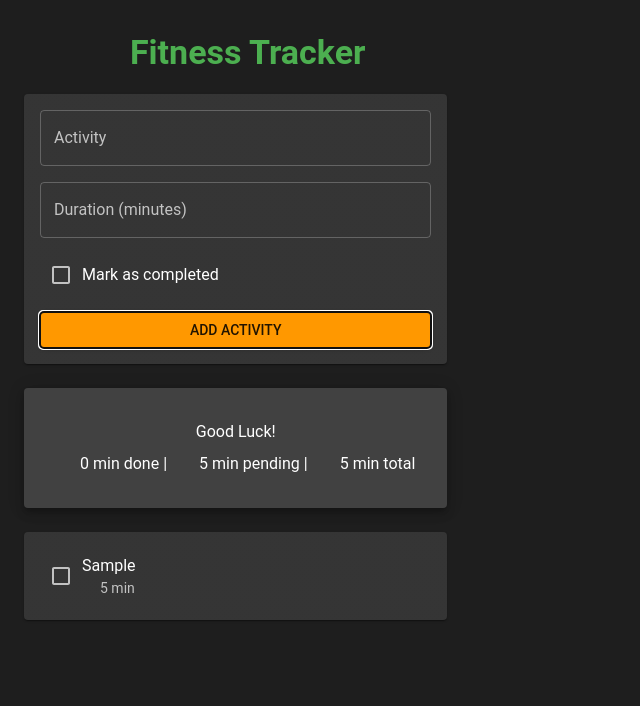
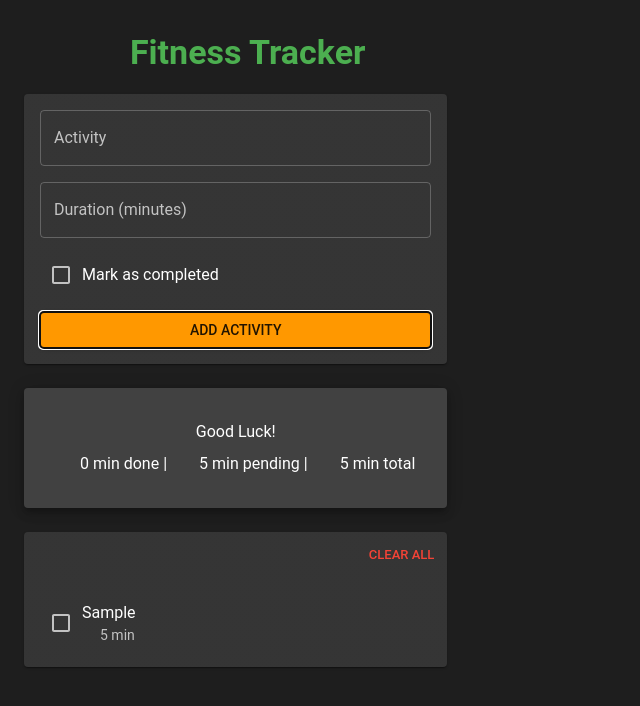
Before and after one commit to Mate-ber/fitnessapp, a React (Vite) app: page / in a window 1280 px wide. Both pictures are taken after typing "Sample", "5" into the empty fields and a click on the button "ADD ACTIVITY". Shown: the top 706 px of the page, without its empty margins (0-640 px from the left). Built offline with nearby package versions, Linux system fonts and the light colour scheme; some icons are missing.

Commit message:
Added clear all button for activities

```diff
--- a/src/App.tsx
+++ b/src/App.tsx
@@ -8,7 +8,7 @@ import TimerIcon from "@mui/icons-material/Timer"
 import PendingIcon from "@mui/icons-material/Pending"
 
 function App() {
-    const { activities, stats, addActivity, deleteActivity, toggleCompleted } = useActivities()
+    const { activities, stats, addActivity, deleteActivity, toggleCompleted, clearAll } = useActivities()
 
     return (
         <Box
@@ -45,6 +45,7 @@ function App() {
                         activities={activities}
                         onDelete={deleteActivity}
                         onToggle={toggleCompleted}
+                        onClearAll={clearAll}
                     />
                 </Box>
             </Container>
--- a/src/components/ActivityList.tsx
+++ b/src/components/ActivityList.tsx
@@ -8,17 +8,20 @@ import {
   Paper,
   Typography,
   Box,
+  Button
 } from "@mui/material";
 import DeleteIcon from "@mui/icons-material/Delete";
 import TimerIcon from "@mui/icons-material/Timer";
+
 
 interface Props {
   activities: Activity[];
   onDelete: (id: number) => void;
   onToggle: (id: number) => void;
+  onClearAll: () => void;
 }
 
-export function ActivityList({ activities, onDelete, onToggle }: Props) {
+export function ActivityList({ activities, onDelete, onToggle, onClearAll }: Props) {
   if (activities.length === 0) {
     return (
       <Typography sx={{ mt: 3 }}>No activities yet. Add one above!</Typography>
@@ -27,6 +30,11 @@ export function ActivityList({ activities, onDelete, onToggle }: Props) {
 
   return (
     <Paper sx={{ mt: 3 }}>
+      <Box sx={{ display: "flex", justifyContent: "flex-end", p: 1 }}>
+        <Button size="small" color="error" onClick={onClearAll}>
+          Clear All
+        </Button>
+      </Box>
       <List>
         {activities.map((a) => (
           <ListItem
--- a/src/useActivities.ts
+++ b/src/useActivities.ts
@@ -11,6 +11,10 @@ export function useActivities() {
     useEffect(() => {
         localStorage.setItem("activities", JSON.stringify(activities))
     }, [activities])
+
+    const clearAll = useCallback(() => {
+        setActivities([])
+    }, [])
 
     const stats = useMemo(() => {
         const total = getTotalDuration(activities)
@@ -42,5 +46,5 @@ export function useActivities() {
         )
     }, [])
 
-    return { activities, stats, addActivity, deleteActivity, toggleCompleted }
+    return { activities, stats, addActivity, deleteActivity, toggleCompleted, clearAll }
 }
```
